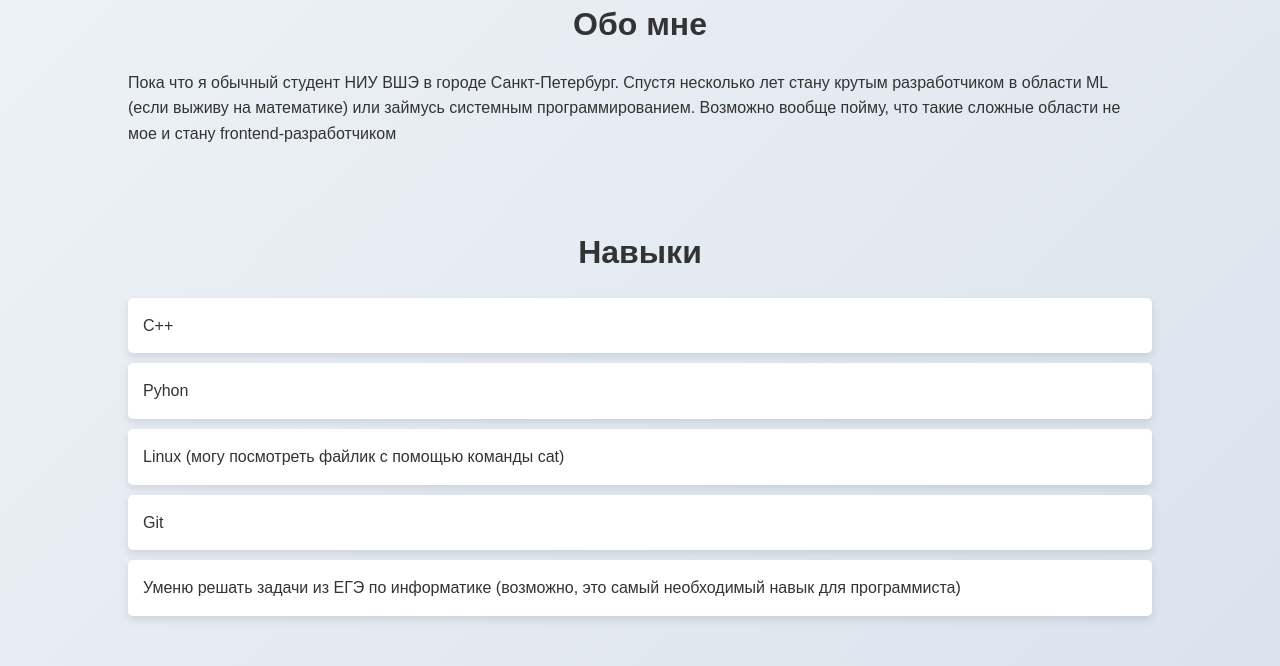
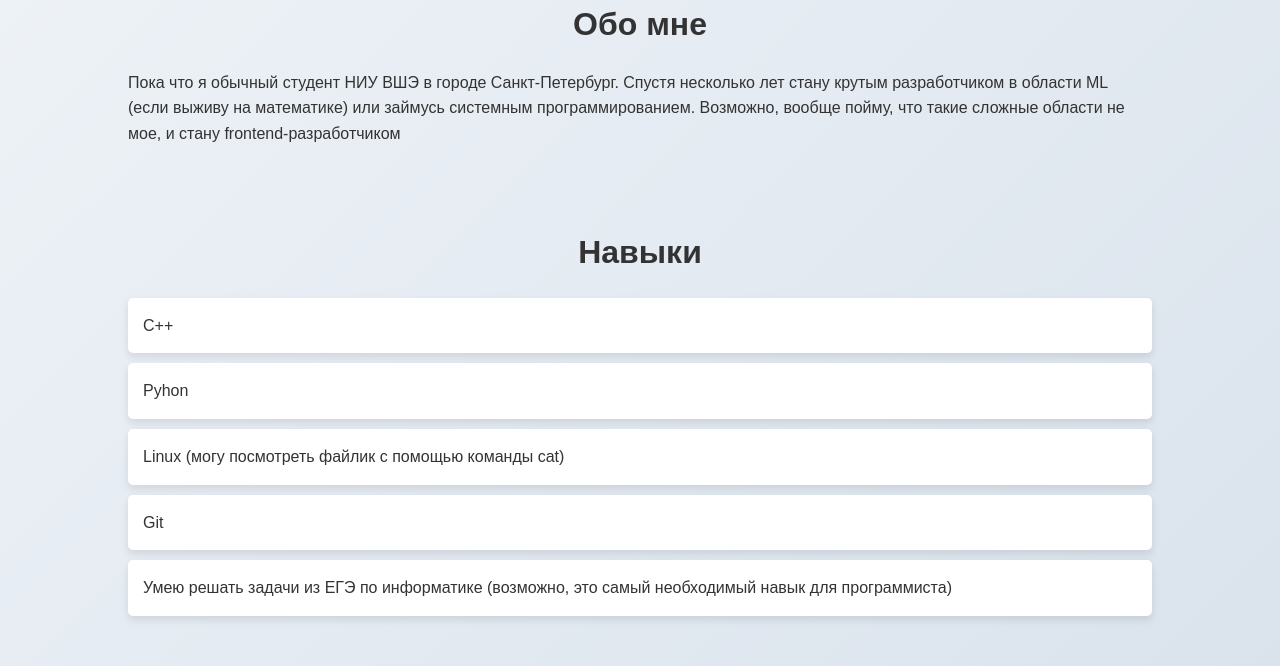
Before and after one commit to Meytardzhevtd/Meytardzhevtd.github.io, a plain HTML site: page index.html in a window 1280 px wide. Shown: the part 299-965 px from the top of the page. Drawn offline with Linux system fonts and the light colour scheme.

Commit message:
story 1: change sentence

```diff
--- a/index.html
+++ b/index.html
@@ -24,7 +24,7 @@
     <section id="about">
         <div class="container">
             <h2>Обо мне</h2>
-            <p>Пока что я обычный студент НИУ ВШЭ в городе Санкт-Петербург. Спустя несколько лет стану крутым разработчиком в области ML (если выживу на математике) или займусь системным программированием. Возможно вообще пойму, что такие сложные области не мое и стану frontend-разработчиком</p>
+            <p>Пока что я обычный студент НИУ ВШЭ в городе Санкт-Петербург. Спустя несколько лет стану крутым разработчиком в области ML (если выживу на математике) или займусь системным программированием. Возможно, вообще пойму, что такие сложные области не мое, и стану frontend-разработчиком</p>
         </div>
     </section>
 
@@ -36,7 +36,7 @@
                 <li>Pyhon</li>
                 <li>Linux (могу посмотреть файлик с помощью команды cat)</li>
                 <li>Git</li>
-                <li>Уменю решать задачи из ЕГЭ по информатике (возможно, это самый необходимый навык для программиста)</li>
+                <li>Умею решать задачи из ЕГЭ по информатике (возможно, это самый необходимый навык для программиста)</li>
             </ul>
         </div>
     </section>
```
